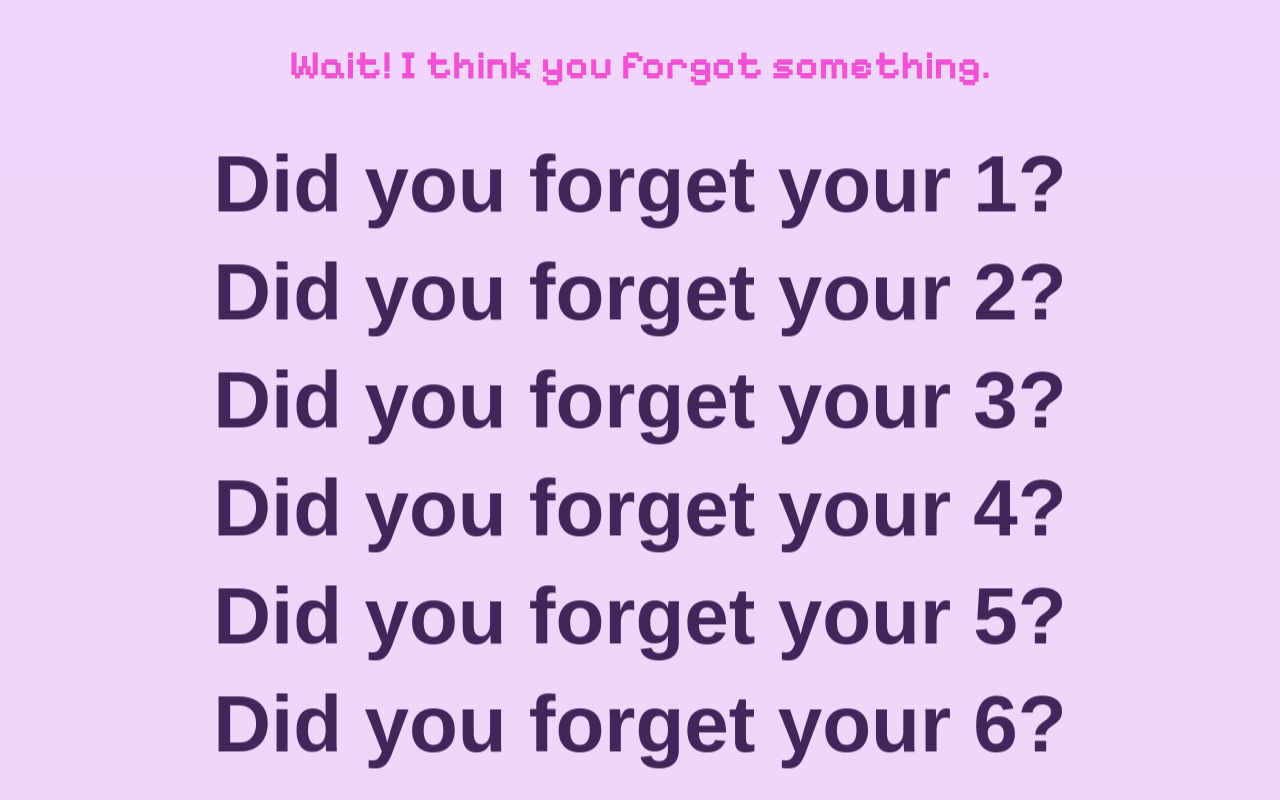
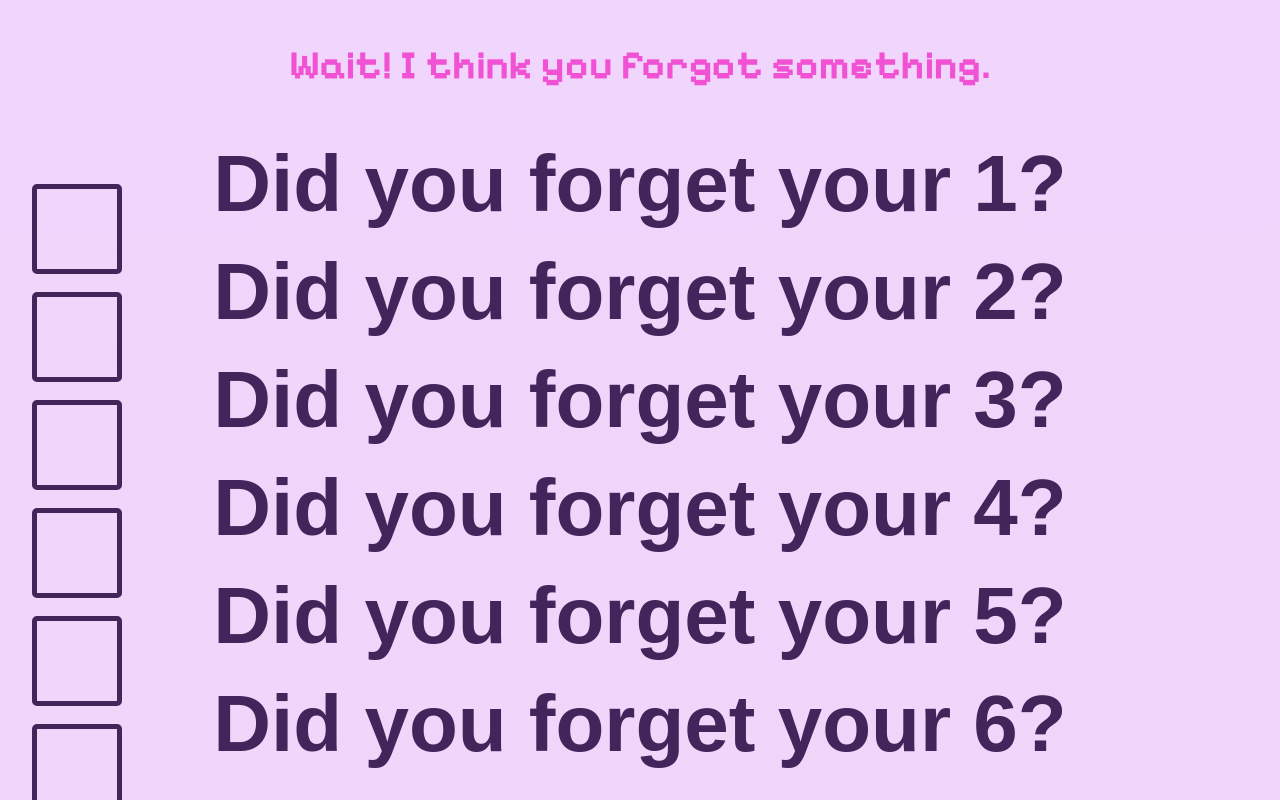
Before and after one commit to stephieZhou/scroll_test, a React (Create React App) app: page / in a window 1280 px wide. Shown: the top 800 px of the page. Built offline with nearby package versions, Linux system fonts and the light colour scheme; a web font is replaced by a local one.

Commit message:
basic checkboxes

```diff
--- a/src/App.css
+++ b/src/App.css
@@ -25,7 +25,10 @@ div::-webkit-scrollbar {
 }
 
 
-
+.item {
+  display: flex;
+  align-items: center;
+}
 .item h2{
   text-align: center;
   margin: auto;
@@ -35,7 +38,6 @@ div::-webkit-scrollbar {
   font-size: 10vh;
   color: rgba(41, 13, 67, 0.877);
 }
-
 
 
 p {
@@ -52,3 +54,50 @@ h2 {
   color:#f12cc7c7;
   font-size: 5vh;
 }
+
+.cont input {
+  position: absolute;
+  opacity: 0;
+  cursor:pointer;
+  height: 10vh;
+  width: 10vh;
+}
+.check {
+  position: absolute;
+  width:10vh;
+  height:10vh;
+  margin-right:-12vh;
+  margin-left: 4vh;
+  border: 5px solid rgba(41, 13, 67, 0.877);
+  border-radius: 5px;
+}
+
+.cont:hover input ~ .check {
+  background-color: rgba(41, 13, 67, 0.336);
+}
+
+.cont input:checked ~ .check {
+  background-color: rgba(41, 13, 67, 0.877);
+}
+
+.check:after {
+  content: "";
+  position: absolute;
+  display: none;
+}
+
+.cont input:checked ~ .check:after {
+  display:block
+}
+
+.cont .check:after {
+  left: 20px;
+  top: 5px;
+  width: 3vh;
+  height: 6vh;
+  border: 20px solid white;
+  border-width: 0 8px 8px 0;
+  -webkit-transform: rotate(45deg);
+  -ms-transform: rotate(45deg);
+  transform: rotate(45deg);
+}
--- a/src/App.js
+++ b/src/App.js
@@ -37,6 +37,7 @@ function App() {
     }
 
   }
+
   return (
     <div className="App">
     <h2>Wait! I think you forgot something.</h2>
@@ -53,6 +54,10 @@ function App() {
       {dataSource.map((item, index)=> {
         return <FadeInSection>
           <div className="item">
+            <label className="cont">
+              <input type="checkbox"></input>
+              <span className = "check"></span>
+            </label>
             <h2>Did you forget your {index + 1}?</h2>
           </div>
           </FadeInSection>
```
